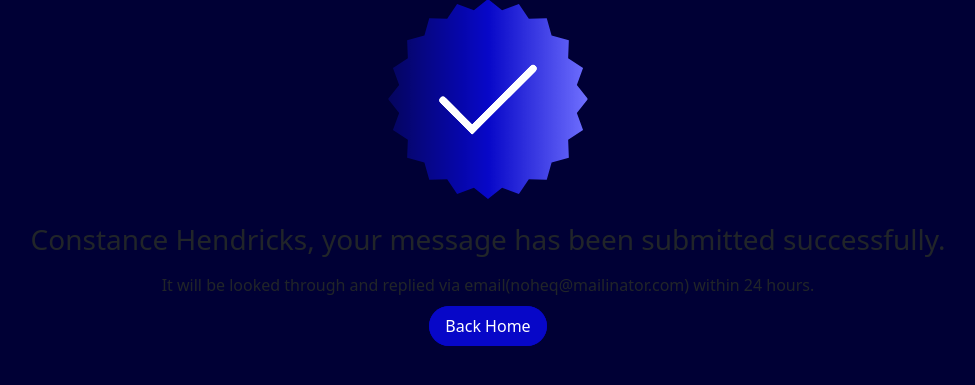
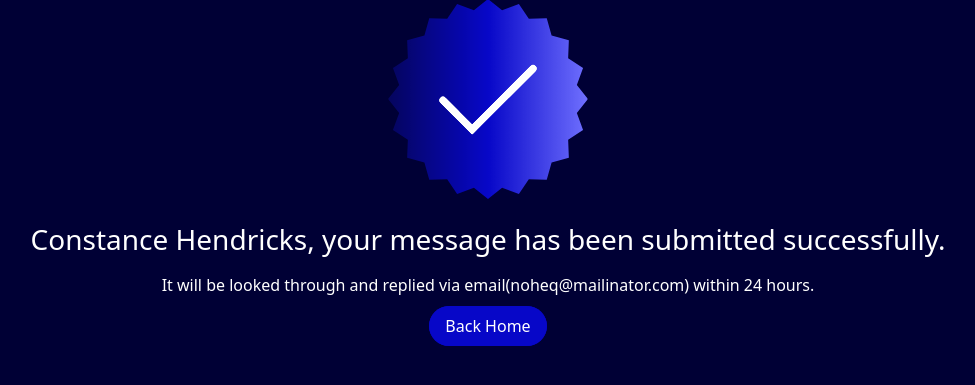
Before and after one commit to 101nobodyknows/Portfolio, a Django app: page /message_submitted/1 in a window 1280 px wide. Shown: the part 129-514 px from the top of the page, without its empty margins (152-1127 px from the left). Run offline with Django 5.2, Linux system fonts and the light colour scheme; data comes from the database, SQL or seed files in the repository; some libraries are stand-ins or nearby versions.

Commit message:
Edited success page

```diff
--- a/ayokunnu/templates/ayokunnu/success.html
+++ b/ayokunnu/templates/ayokunnu/success.html
@@ -17,8 +17,8 @@
             <div>
                 <img src="{% static 'imgs/check2.svg' %}" style="width: 200px; height: 200px;" alt="Success">
             </div>
-            <h3 class="mt-4">{{user_message.name}}, your message has been submitted successfully.</h3>
-            <p class="mt-3">It will be looked through and replied via email({{user_message.email}}) within 24 hours.</p>
+            <h3 class="mt-4 text-white">{{user_message.name}}, your message has been submitted successfully.</h3>
+            <p class="mt-3 text-white">It will be looked through and replied via email({{user_message.email}}) within 24 hours.</p>
             <a href="{% url 'home' %}" class="button mt-2" title="Home">Back Home</a>
         </div>
     </section>
```
